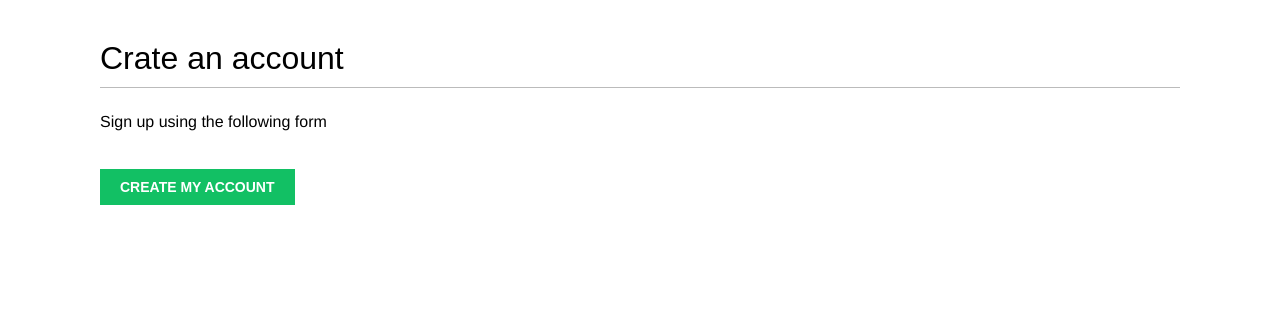
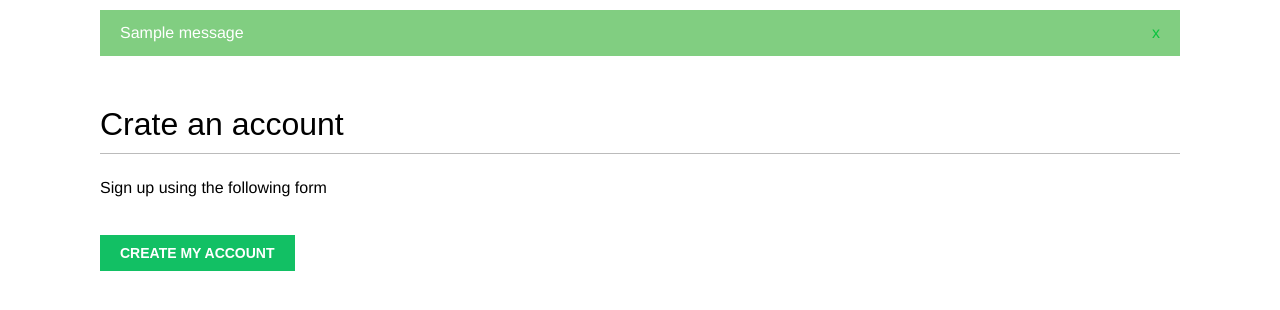
Before and after one commit to ikembakwem/social-app, a Django app: template account/templates/account/register.html in a window 1280 px wide. Shown: the part 47-357 px from the top of the page. Run offline with Django 3.2, Linux system fonts and the light colour scheme; the template is opened without the code that fills it, so the values that code supplies are empty; tables that the repository leaves empty hold one stand-in row (values such as "Sample post"); one stand-in notice (Sample message) is shown; some web fonts are replaced.

Commit message:
Added message to notify user their profile update status

```diff
--- a/account/templates/base.html
+++ b/account/templates/base.html
@@ -35,8 +35,19 @@
         <a href="{% url 'register' %}">Sign Up</a>
         {% endif %}
       </span>
+    </div>
 
-    </div>
+    {% if messages %}
+    <ul class="messages">
+      {% for message in messages %}
+      <li class="{{ message.tags }}">
+        {{ message|safe }}
+        <a href="#" class="close">x</a>
+      </li>
+      {% endfor %}
+    </ul>
+    {% endif %}
+
     <div id="content">
         {% block content %}{% endblock %}
     </div>
--- a/account/views.py
+++ b/account/views.py
@@ -4,6 +4,7 @@ from django.contrib.auth import authenticate, login
 from .forms import LoginForm, UserRegistrationForm, UserEditForm, ProfileEditForm
 from django.contrib.auth.decorators import login_required
 from .models import Profile
+from django.contrib import messages
 
 
 # User login view
@@ -68,6 +69,9 @@ def edit(request):
     if user_form.is_valid() and profile_form.is_valid():
       user_form.save()
       profile_form.save()
+      messages.success(request, 'Your profile was updated succesfully!')
+    else:
+      messages.error(request, 'Error updating your profile, please try again')
   else:
     user_form = UserEditForm(instance=request.user)
     profile_form = ProfileEditForm(instance=request.user.profile)
```
